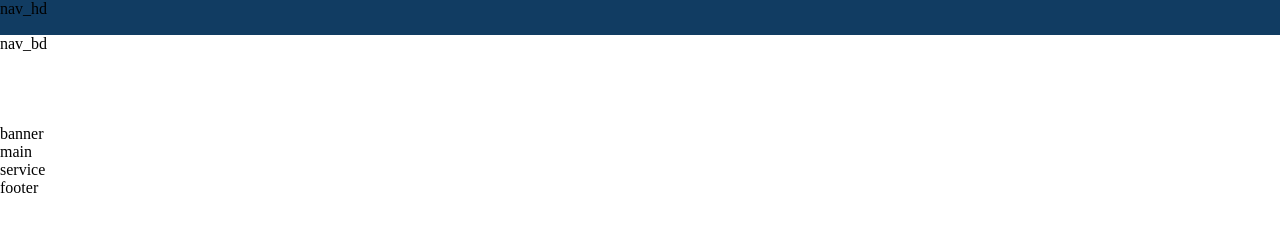
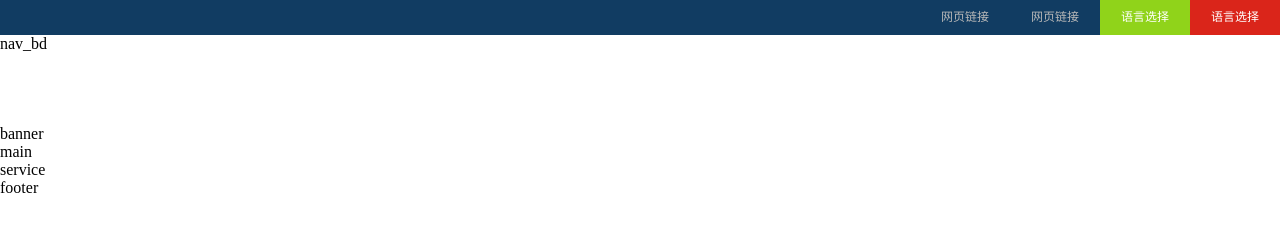
Before and after one commit to linzowo/html-css-practive, a plain HTML site: page 16网站首页练习/index.html in a window 1280 px wide. Drawn offline with Linux system fonts and the light colour scheme.

Commit message:
添加导航栏内连接

```diff
--- a/16网站首页练习/index.html
+++ b/16网站首页练习/index.html
@@ -6,7 +6,12 @@
     <link rel="stylesheet" href="css/index.css" />
 </head>
 <body>
-    <div class="nav_hd">nav_hd</div>
+    <div class="nav_hd">
+        <a href="#" class="language en">语言选择</a>
+        <a href="#" class="language zh">语言选择</a>
+        <a href="#" class="nav_link">网页链接</a>
+        <a href="#" class="nav_link">网页链接</a>
+    </div>
     <div class="nav_bd">nav_bd</div>
     <div class="banner">banner</div>
     <div class="main">main</div>
```
